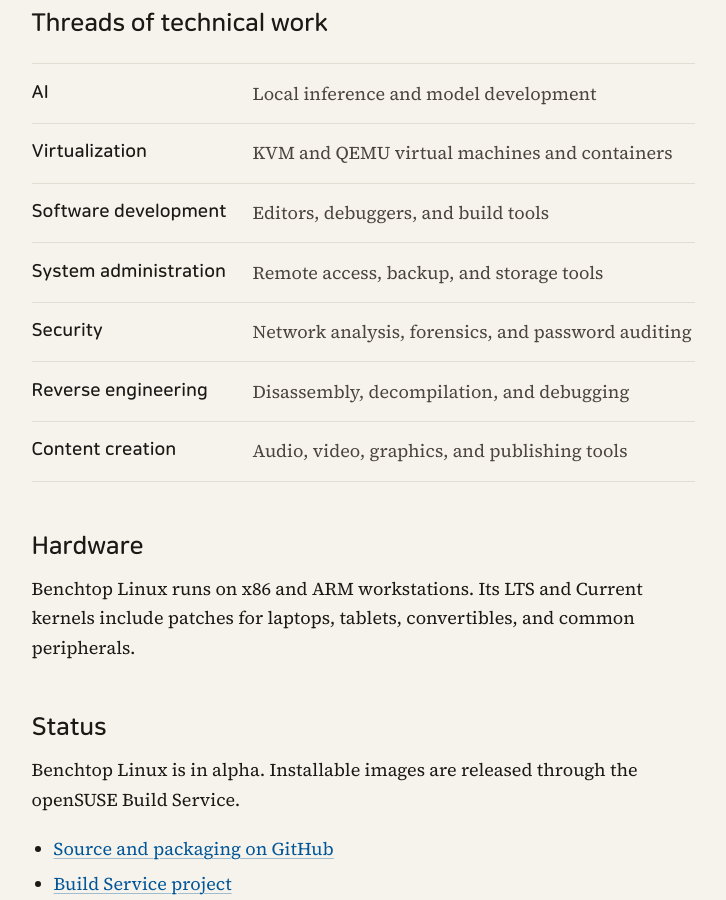
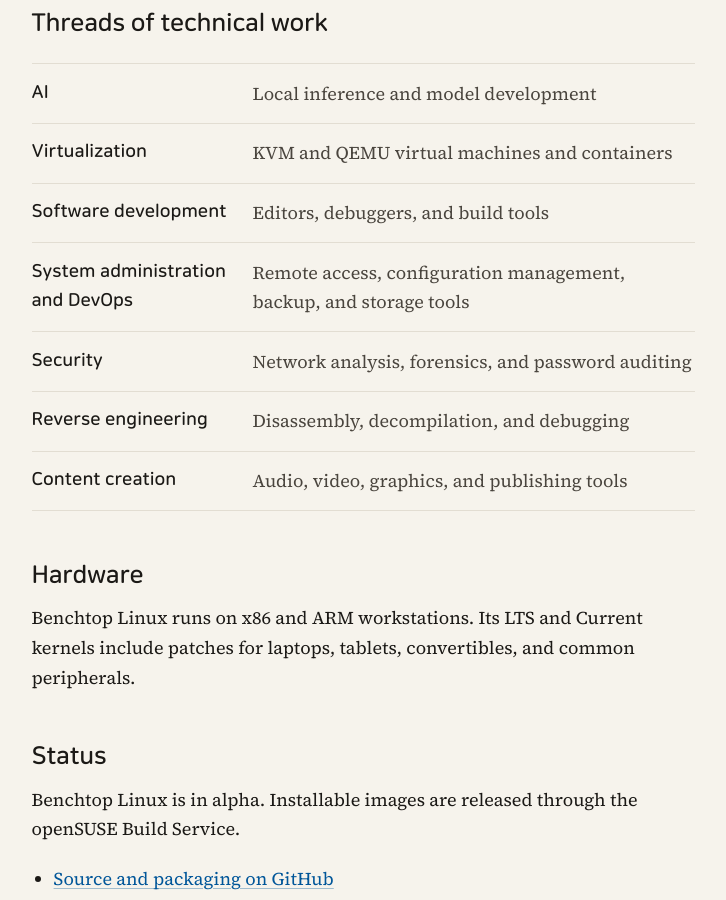
Before and after one commit to TechnicompLabs/technicomplabs.github.io, a Jekyll site: the page built from _pages/benchtop.md, in a window 1280 px wide and 900 px high, scrolled down 1374 px. Shown: the whole window, without its empty margins (277-1003 px from the left). Built offline with Jekyll 4.4.1, drawn with Linux system fonts in a browser that asks for light colours.

Commit message:
Threads: system administration and DevOps

```diff
--- a/_pages/benchtop.md
+++ b/_pages/benchtop.md
@@ -32,7 +32,7 @@ Benchtop Linux is tuned for low interactive latency and stability, so that its d
   <div><dt>AI</dt><dd>Local inference and model development</dd></div>
   <div><dt>Virtualization</dt><dd>KVM and QEMU virtual machines and containers</dd></div>
   <div><dt>Software development</dt><dd>Editors, debuggers, and build tools</dd></div>
-  <div><dt>System administration</dt><dd>Remote access, backup, and storage tools</dd></div>
+  <div><dt>System administration and DevOps</dt><dd>Remote access, configuration management, backup, and storage tools</dd></div>
   <div><dt>Security</dt><dd>Network analysis, forensics, and password auditing</dd></div>
   <div><dt>Reverse engineering</dt><dd>Disassembly, decompilation, and debugging</dd></div>
   <div><dt>Content creation</dt><dd>Audio, video, graphics, and publishing tools</dd></div>
```
